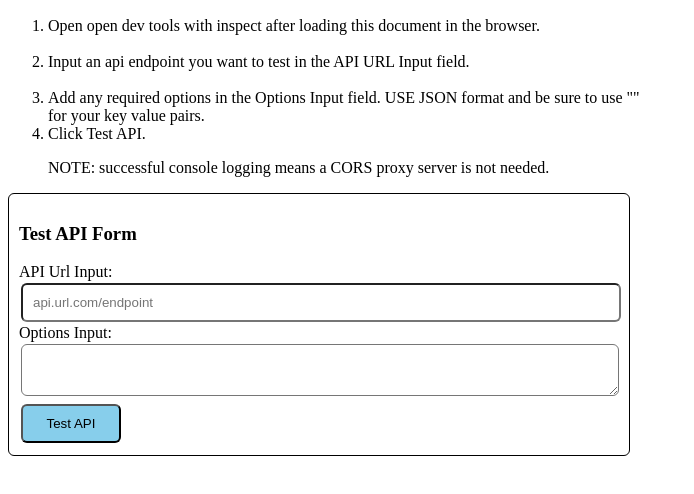
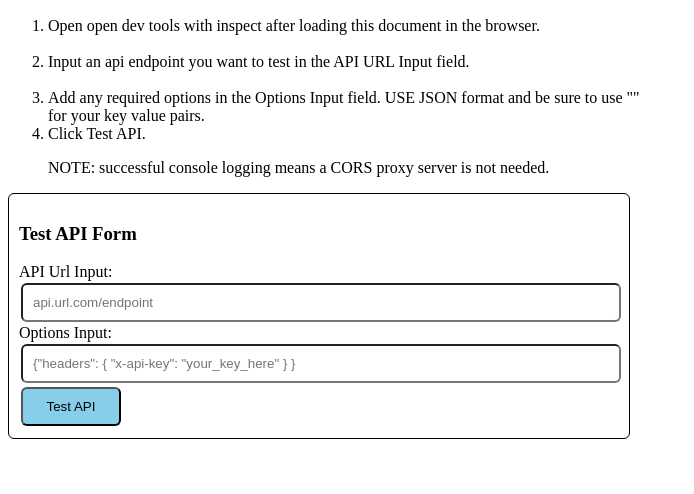
Before and after one commit to siascone/api-test-app, a website built with webpack: page dist/index.html in a window 1280 px wide. Shown: the part 110-604 px from the top of the page, without its empty margins (0-694 px from the left). Built offline with nearby package versions, Linux system fonts and the light colour scheme.

Commit message:
update options input type

```diff
--- a/dist/index.html
+++ b/dist/index.html
@@ -37,10 +37,10 @@
             </label>
             <br/>
             <label>Options Input:
-                <textarea
+                <input
                     id="options-input"
-                    placeholder='{"headers": { "x-api-key": "your_key_here" } }'>
-                </textarea>
+                    placeholder='{"headers": { "x-api-key": "your_key_here" } }'
+                >
             </label>
             <br>
             <input id="form-btn" type="submit" value="Test API">
```
Also changed, not shown: 1 other file.
